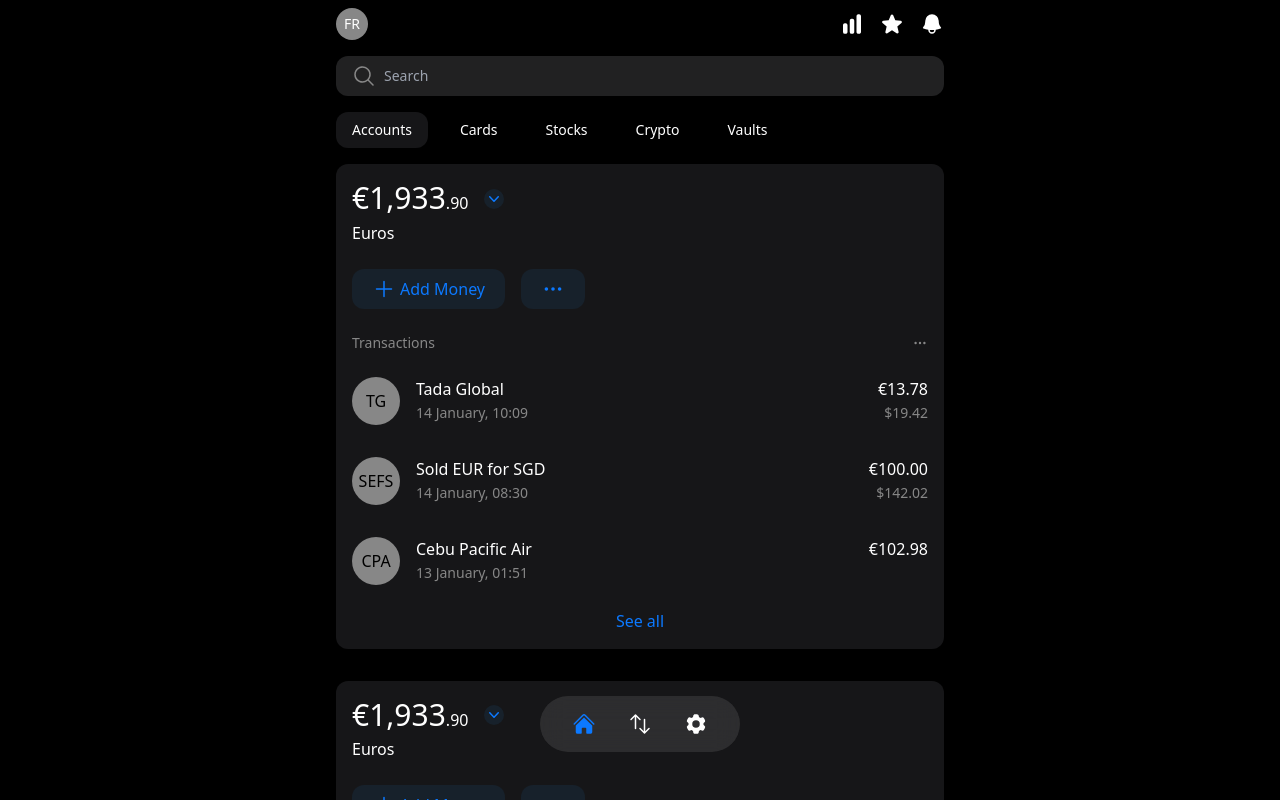
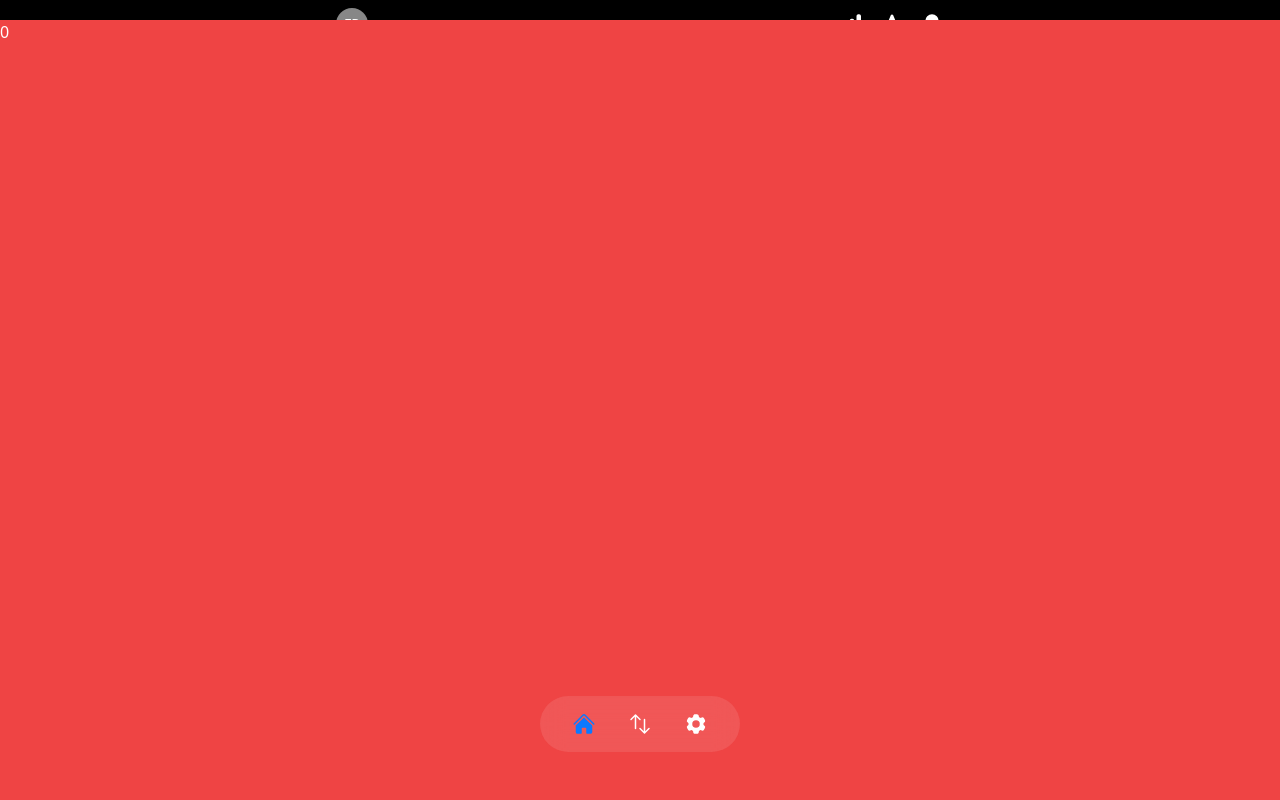
Before and after one commit to Edweis/tulover, a React (Vite) app: page /personal/accounts in a window 1280 px wide. Shown: the top 800 px of the page. Built offline with nearby package versions, Linux system fonts and the light colour scheme; a web font is replaced by a local one.

Commit message:
mouvement

```diff
--- a/package.json
+++ b/package.json
@@ -15,6 +15,7 @@
     "@heroicons/react": "^2.0.13",
     "classnames": "^2.3.2",
     "dayjs": "^1.11.7",
+    "framer-motion": "^8.4.6",
     "react": "^18.2.0",
     "react-dom": "^18.2.0",
     "react-router-dom": "^6.6.2",
--- a/src/App/Personal/Accounts/Funds.tsx
+++ b/src/App/Personal/Accounts/Funds.tsx
@@ -66,7 +66,7 @@ export default function Funds() {
       </div>
       <ol className="flex flex-col gap-8">
         {txs.map((tx) => (
-          <TransactionLine tx={tx} />
+          <TransactionLine tx={tx} key={tx.id} />
         ))}
       </ol>
       <button className="text-blue-500">See all</button>
--- a/src/App/Personal/Accounts/index.tsx
+++ b/src/App/Personal/Accounts/index.tsx
@@ -1,3 +1,5 @@
+import { Outlet } from 'react-router-dom';
+import ModalUp from '../../../components/ModalUp.js';
 import Funds from './Funds.js';
 
 export default function Accounts() {
@@ -6,6 +8,9 @@ export default function Accounts() {
       <Funds />
       <Funds />
       <Funds />
+      <ModalUp>
+        <Outlet />
+      </ModalUp>
     </div>
   );
 }
--- a/src/Routes.tsx
+++ b/src/Routes.tsx
@@ -6,6 +6,7 @@ import PersonalLayout from './App/Personal/Layout.js';
 import Accounts from './App/Personal/Accounts/index.js';
 import Cards from './App/Personal/Cards.js';
 import Transfer from './App/Transfer/index.js';
+import Transaction from './App/Personal/Accounts/Transaction.js';
 
 const MOCK_USER = {
   id: 123212,
@@ -31,7 +32,9 @@ export default function App() {
         {auth != null && (
           <Route element={<MainLayout />}>
             <Route path="personal" element={<PersonalLayout />}>
-              <Route path="accounts" element={<Accounts />} />
+              <Route path="accounts" element={<Accounts />}>
+                <Route path="transactions/:id" element={<Transaction />} />
+              </Route>
               <Route path="cards" element={<Cards />} />
               <Route index element={<Navigate to="accounts" />} />
             </Route>
--- /dev/null
+++ b/src/components/ModalUp.tsx
@@ -0,0 +1,43 @@
+import { PropsWithChildren, useRef, useState } from 'react';
+import { motion } from 'framer-motion';
+import cn from 'classnames';
+/* Close when the position of the modal is  */
+const CLOSE_POSITION_SCREEN = 2 / 3;
+const MARGIN_TOP_PX = 20;
+const VELOCITY_BREAKPOINT = 300;
+export default function SwipeUp(props: PropsWithChildren) {
+  const screenHeight = window.screen.availHeight;
+  console.log({ screenHeight });
+  const [closing, setClosing] = useState(false);
+  const [v, setV] = useState(0);
+  return (
+    <motion.div
+      initial={{ translateY: '100vh' }}
+      animate={{ translateY: `${MARGIN_TOP_PX}px` }}
+      drag="y"
+      onDrag={(_e, info) => {
+        const reachedBreakpoint =
+          info.point.y > screenHeight * CLOSE_POSITION_SCREEN;
+        const velocityReached = info.velocity.y > VELOCITY_BREAKPOINT;
+        setV(info.velocity.y);
+        setClosing(reachedBreakpoint || velocityReached);
+      }} // dragElastic={0}
+      dragElastic={0.2}
+      dragSnapToOrigin
+      dragConstraints={{ top: -MARGIN_TOP_PX, bottom: screenHeight - 100 }}
+      dragTransition={{
+        power: 0.1,
+        timeConstant: 100,
+      }}
+      // transition={{ type: 'inertia', velocity: 50 }}
+
+      // animate={{ rotate: 180 }}
+      // transition={{ type: 'inertia', velocity: 50 }}
+      className={cn('fixed inset-0', closing ? 'bg-green-500' : 'bg-red-500')}
+      style={{ height: '200vh' }}
+    >
+      {v.toFixed(0)}
+      {props.children}
+    </motion.div>
+  );
+}
```
Also changed, not shown: src/App/Personal/Layout.tsx (+1 -6 lines), 1 other file (tests, documents, lock files or other folders).
